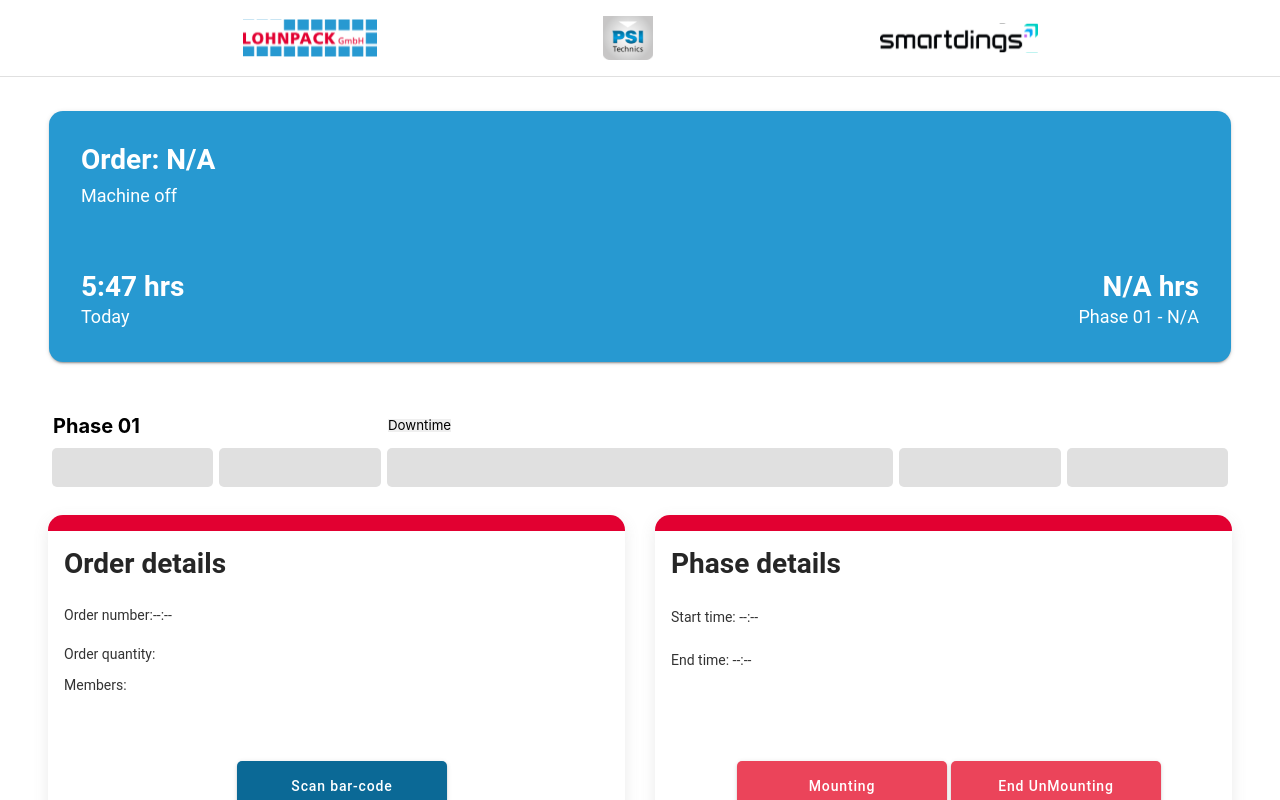
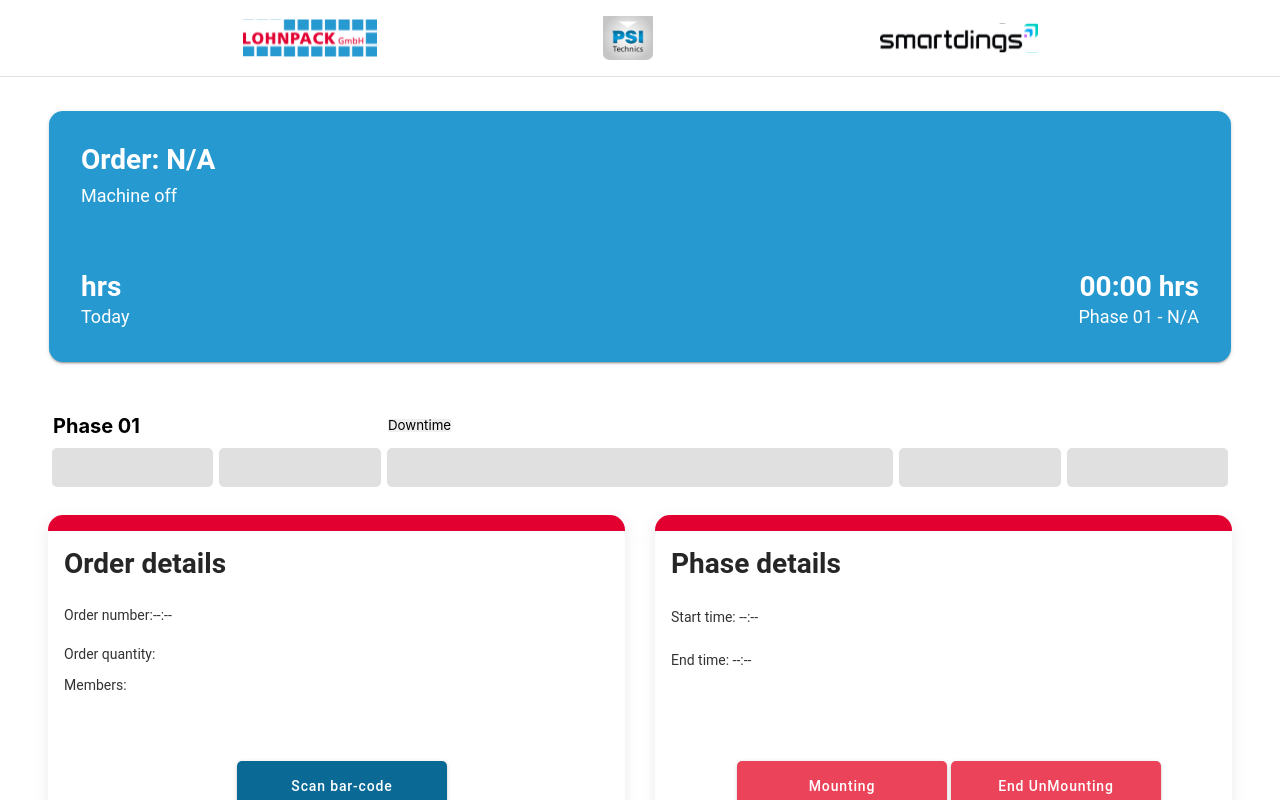
Before and after one commit to Tanmay333/bde-cockpit-ui, a React (Create React App) app: page / in a window 1280 px wide. Built offline with nearby package versions, Linux system fonts and the light colour scheme; no server answers.

Commit message:
correction:(order quantity)

```diff
--- a/src/components/confirmOrderDetails/ConfirmOrderDetails.tsx
+++ b/src/components/confirmOrderDetails/ConfirmOrderDetails.tsx
@@ -69,7 +69,7 @@ const ConfirmOrderDetails = () => {
       phaseone.style.backgroundColor = '#2799D1';
     }
     history.push('/');
-  }, [history]);
+  }, [history, orderquantityvalue]);
 
   return (
     <IonPage>
--- a/src/components/orderInfoCard/OrderInfoCard.tsx
+++ b/src/components/orderInfoCard/OrderInfoCard.tsx
@@ -5,17 +5,17 @@ import {
   IonCardSubtitle,
   IonCardTitle,
 } from '@ionic/react';
-import React from 'react';
+import React, { useEffect, useState } from 'react';
 import styles from './OrderInforCard.module.scss';
 import { useAppSelector } from '../../store/utils/hooks';
 const OrderInfoCard: React.FC = () => {
   const state = useAppSelector((state) => state.machineDetailsSlice.data);
   const previousPhaseTime = () => {
     if (state === null) {
-      return 'N/A';
+      return '00:00';
     }
     if (state.process.previousPhases.length === 0) {
-      return 'N/A';
+      return '00:00';
     }
     const startTime = new Date(state.process.previousPhases[0].startTime);
     const endTime = new Date(state.process.previousPhases[0].endTime);
@@ -27,19 +27,62 @@ const OrderInfoCard: React.FC = () => {
       .toString()
       .padStart(2, '0')}`;
   };
+
   const currentPhaseStartTime = () => {
     if (state === null) {
-      return 'N/A';
+      return '00:00';
     }
-    const startTime = new Date(state.process.currentPhaseDetails.startTime);
-    const ms = startTime.getTime();
-    const min = Math.floor(ms / 60000);
+
+    const currentTime = new Date(); // Get the current time
+    const receivedTime = new Date(state.process.currentPhaseDetails.startTime); // Get the received time
+    const timeDifference = currentTime.getTime() - receivedTime.getTime(); // Calculate the time difference in milliseconds
+
+    const min = Math.floor(timeDifference / 60000);
     const hrs = Math.floor(min / 60);
     const mins = min % 60;
+
     return `${hrs.toString().padStart(2, '0')}:${mins
       .toString()
       .padStart(2, '0')}`;
   };
+  const [currentTime, setCurrentTime] = useState('');
+
+  const totalTimeOfJob = () => {
+    const previousTime = previousPhaseTime();
+    const currentStartTime = currentPhaseStartTime();
+
+    if (previousTime === 'N/A' || currentStartTime === 'N/A') {
+      return 'N/A'; // If either value is 'N/A', return 'N/A' as the final result
+    }
+
+    const [previousHours, previousMinutes] = previousTime
+      .split(':')
+      .map(Number);
+    const [currentHours, currentMinutes] = currentStartTime
+      .split(':')
+      .map(Number);
+
+    const totalHours = previousHours + currentHours;
+    const totalMinutes = previousMinutes + currentMinutes;
+
+    const finalHours = totalHours + Math.floor(totalMinutes / 60);
+    const finalMinutes = totalMinutes % 60;
+
+    return `${finalHours.toString().padStart(2, '0')}:${finalMinutes
+      .toString()
+      .padStart(2, '0')}`;
+  };
+
+  useEffect(() => {
+    const interval = setInterval(() => {
+      const result = totalTimeOfJob();
+      setCurrentTime(result);
+    }, 5000);
+
+    return () => {
+      clearInterval(interval);
+    };
+  }, [state]);
   const previousPhaseName = () => {
     if (state === null) {
       return 'N/A';
@@ -60,10 +103,10 @@ const OrderInfoCard: React.FC = () => {
   };
   const currentPhaseTime = () => {
     if (state === null) {
-      return 'N/A';
+      return '00:00';
     }
     if (state.process.currentPhaseDetails === null) {
-      return 'N/A';
+      return '00:00';
     }
     return state.process.currentPhaseDetails.startTime;
   };
@@ -71,29 +114,28 @@ const OrderInfoCard: React.FC = () => {
     orderId: state === null ? 'N/A' : state.assignedJobDetails.orderId,
     machineStatus:
       state === null ? 'N/A' : state.process.currentPhaseDetails.state,
-    startTime: currentPhaseStartTime(),
+    startTime: currentTime,
     currentPhaseName: currentPhaseName(),
     currentPhaseTime: currentPhaseTime(),
     previousPhaseTime: previousPhaseTime(),
     previousPhaseName: previousPhaseName(),
   };
-  const t = new Date();
   return (
     <IonCard className={styles.orderInfoCard}>
       <IonCardHeader>
         <IonCardTitle>Order: {data.orderId}</IonCardTitle>
         <IonCardSubtitle>
-          Machine {data.machineStatus === 'running' ? 'on' : 'off'}
+          Machine {data.machineStatus === 'RUNNING' ? 'on' : 'off'}
         </IonCardSubtitle>
       </IonCardHeader>
       <IonCardContent>
         <div>
-          <IonCardTitle>{t.getHours() + ':' + t.getMinutes()} hrs</IonCardTitle>
+          <IonCardTitle>{data.startTime} hrs</IonCardTitle>
           <IonCardSubtitle>Today</IonCardSubtitle>
         </div>
         <div>
           <IonCardTitle className={styles.ionRightSection}>
-            {data.currentPhaseTime} hrs
+            {data.previousPhaseTime} hrs
           </IonCardTitle>
           <IonCardSubtitle>Phase 01 - {data.currentPhaseName}</IonCardSubtitle>
         </div>
```
